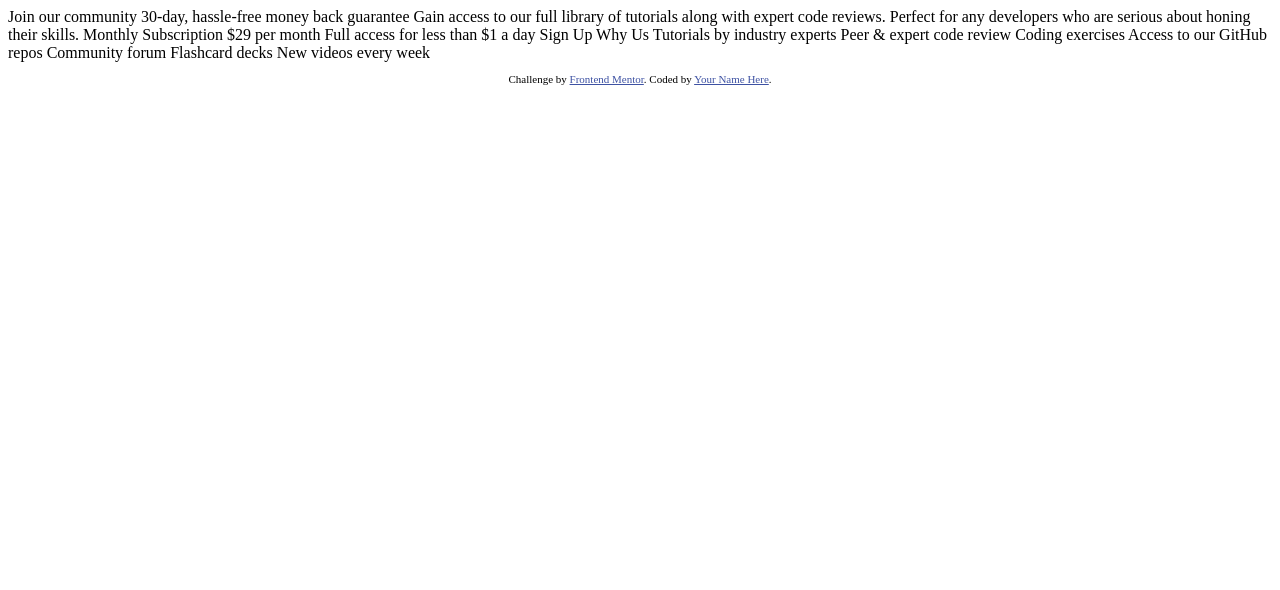
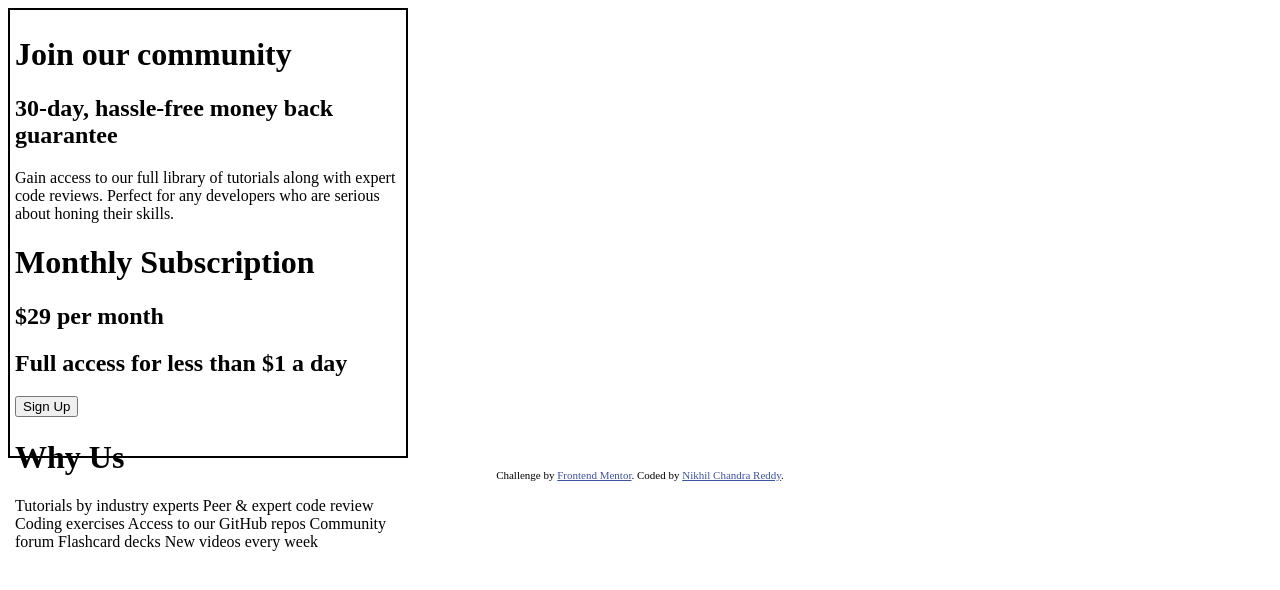
Before and after one commit to NikhilChandraReddy/FEMentor-Single-price-grid-component, a plain HTML site: page index.html in a window 1280 px wide. Drawn offline with Linux system fonts and the light colour scheme; files that its build step writes are made by us from their sources.

Commit message:
Intial Text Changes

```diff
--- /dev/null
+++ b/design/style.css
@@ -0,0 +1,20 @@
+* {
+    box-sizing: border-box;
+}
+
+.attribution {
+    font-size: 11px;
+    text-align: center;
+}
+
+.attribution a {
+    color: hsl(228, 45%, 44%);
+}
+
+.main-block{
+    border: 2px solid black;
+    color:black;
+    padding: 5px;
+    height: 450px;
+    width: 400px;
+}
--- a/index.html
+++ b/index.html
@@ -7,43 +7,52 @@
   <link rel="icon" type="image/png" sizes="32x32" href="./images/favicon-32x32.png">
 
   <title>Frontend Mentor | Single Price Grid Component</title>
+  <link rel="stylesheet" href="./style.css" />
 
-  <!-- Feel free to remove these styles or customise in your own stylesheet 👍 -->
-  <style>
-    .attribution { font-size: 11px; text-align: center; }
-    .attribution a { color: hsl(228, 45%, 44%); }
-  </style>
 </head>
 <body>
-  Join our community
 
-  30-day, hassle-free money back guarantee
+  <div class="main-block">
+    <!-- row 1 box 1-->
+    <div>
+      <h1>Join our community</h1>
 
-  Gain access to our full library of tutorials along with expert code reviews.
-  Perfect for any developers who are serious about honing their skills.
+      <h2>30-day, hassle-free money back guarantee</h2>
 
-  Monthly Subscription
+      <p>Gain access to our full library of tutorials along with expert code reviews.
+        Perfect for any developers who are serious about honing their skills.</p>
+    </div>
 
-  &dollar;29 per month
+    <!-- row 2 box 1 -->
+    <div>
+      <h1>Monthly Subscription</h1>
 
-  Full access for less than &dollar;1 a day
+      <h2>  &dollar;29 per month</h2>
 
-  Sign Up
+      <h2>  Full access for less than &dollar;1 a day</h2>
 
-  Why Us
+      <button>  Sign Up</button>
+    </div>
 
-  Tutorials by industry experts
-  Peer &amp; expert code review
-  Coding exercises
-  Access to our GitHub repos
-  Community forum
-  Flashcard decks
-  New videos every week
+    <!-- row 2 box 2 -->
+    <div>
+      <h1>Why Us</h1>
+
+      <p>  Tutorials by industry experts
+        Peer &amp; expert code review
+        Coding exercises
+        Access to our GitHub repos
+        Community forum
+        Flashcard decks
+        New videos every week</p>
+
+    </div>
+  </div>
 
   <footer>
     <p class="attribution">
       Challenge by <a href="https://www.frontendmentor.io?ref=challenge" target="_blank">Frontend Mentor</a>.
-      Coded by <a href="#">Your Name Here</a>.
+      Coded by <a href="https://github.com/NikhilChandraReddy">Nikhil Chandra Reddy</a>.
     </p>
   </footer>
 </body>
```
